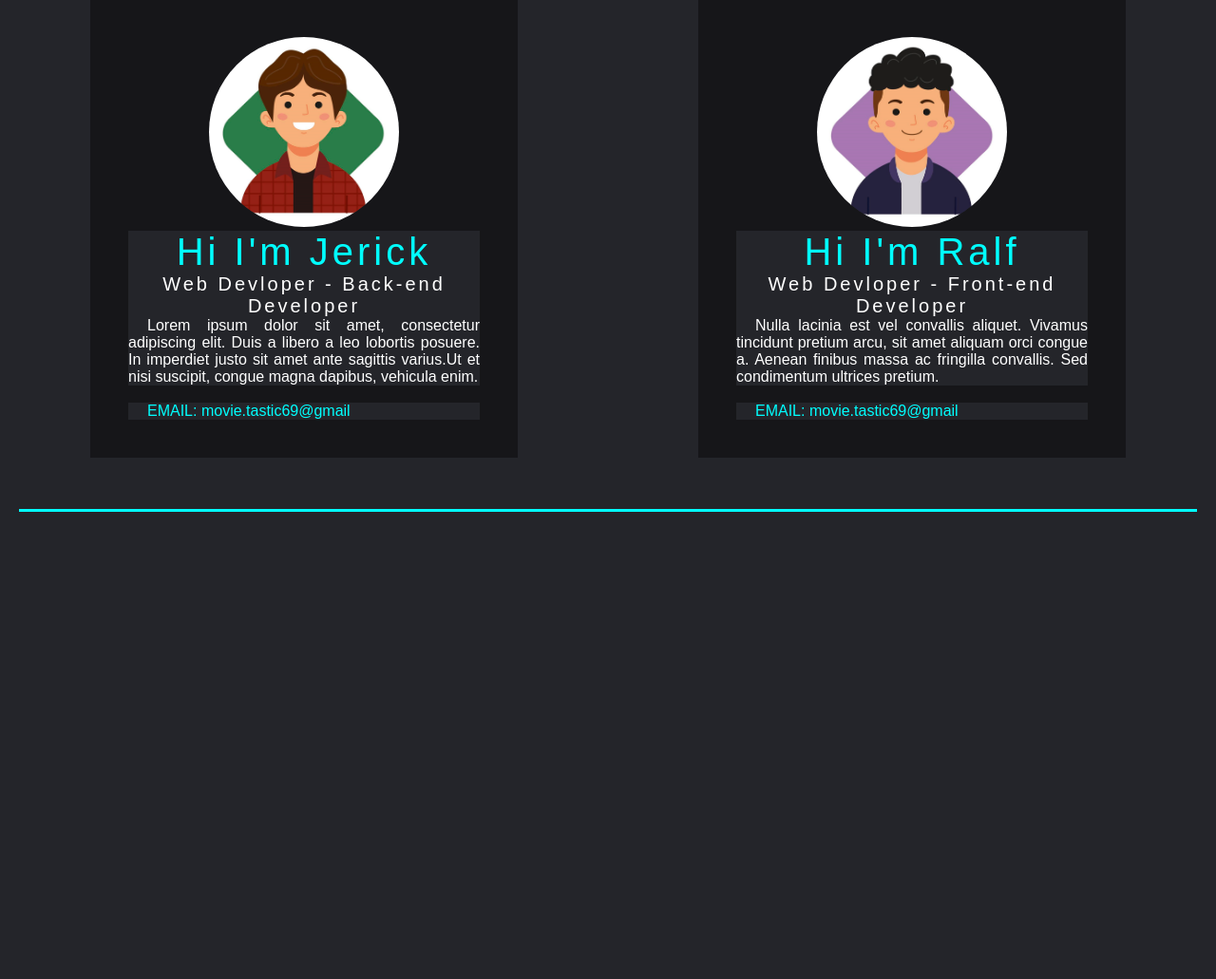
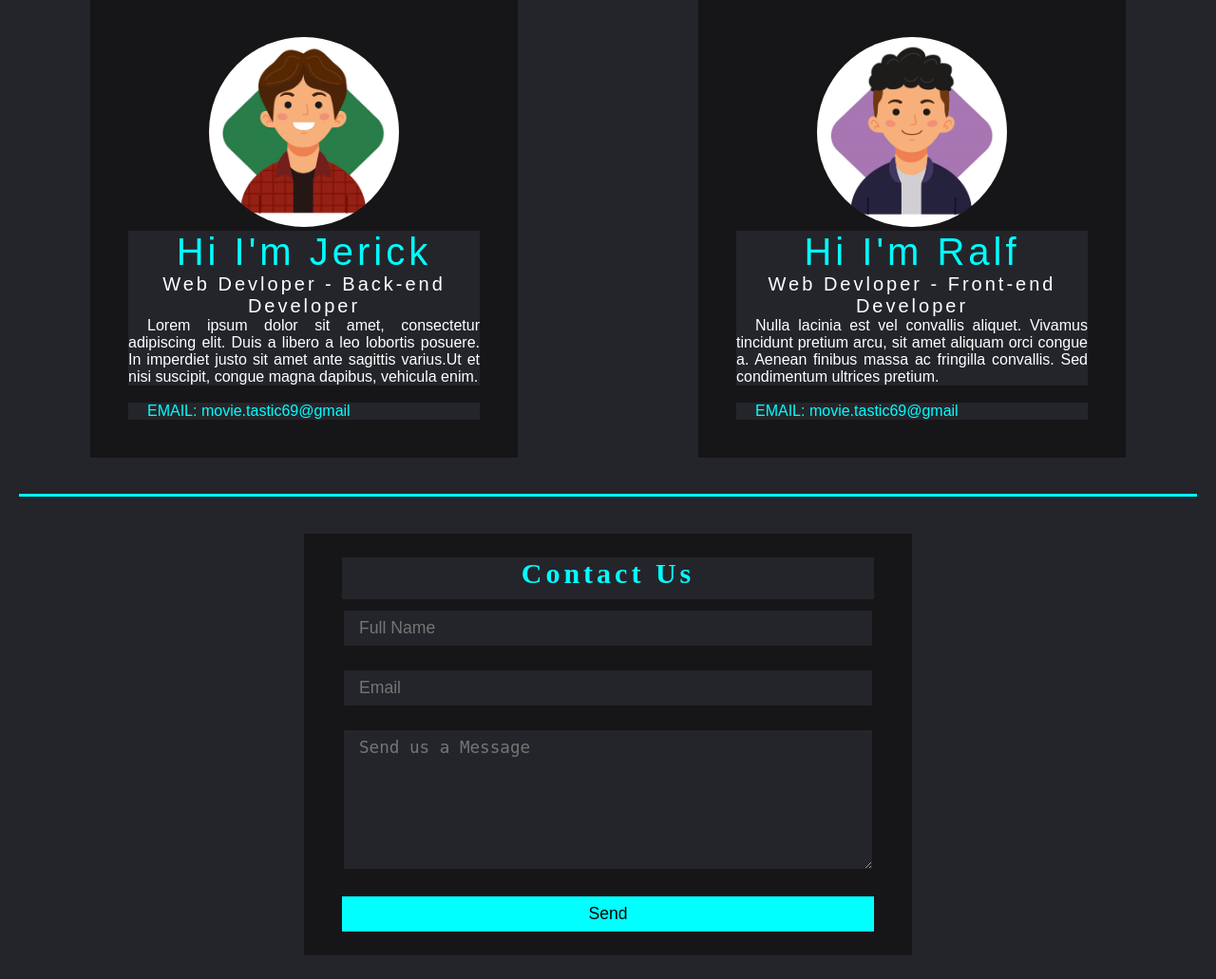
Before and after one commit to Skuukzkyy/MovieTicketing, a PHP site: page /contact.php in a window 1280 px wide. Shown: the part 151-1182 px from the top of the page at 95% size. Before the commit the page ends 690 px from the top, so only its background shows below. Run offline with PHP 8.4, Linux system fonts and the light colour scheme; some libraries are stand-ins or nearby versions.

Commit message:
added email on contact us page

```diff
--- a/contact.php
+++ b/contact.php
@@ -1,6 +1,58 @@
 <?php
+    //Import PHPMailer classes into the global namespace
+    //These must be at the top of your script, not inside a function
+    use PHPMailer\PHPMailer\PHPMailer;
+    use PHPMailer\PHPMailer\SMTP;
+    use PHPMailer\PHPMailer\Exception;
+    //Load Composer's autoloader
+    require 'vendor/autoload.php';
+
+
     session_start();
     session_destroy();
+
+    if(isset($_POST['send'])){
+        $full_name = $_POST['full_name'];
+        $email = $_POST['email'];
+        $message = $_POST['message'];
+
+
+        // SEND EMAIL WHEN SUCCESS
+        //Create an instance; passing `true` enables exceptions
+        $mail = new PHPMailer(true);
+        try {
+            //Server settings
+            $mail->SMTPDebug = 0;                      //Enable verbose debug output
+            $mail->isSMTP();                                            //Send using SMTP
+            $mail->Host       = 'smtp.gmail.com';                     //Set the SMTP server to send through
+            $mail->SMTPAuth   = true;                                   //Enable SMTP authentication
+            $mail->Username   = 'movie.tastic69@gmail.com';                     //SMTP username
+            $mail->Password   = 'mvtuhmbdywpiivjt';                               //SMTP password
+            $mail->SMTPSecure = 'tls';            //Enable implicit TLS encryption
+            $mail->Port       = 587;                                    //TCP port to connect to; use 587 if you have set `SMTPSecure = PHPMailer::ENCRYPTION_STARTTLS`
+
+            //Recipients
+            $mail->setFrom('movie.tastic69@gmail.com', 'Movie Tastic');
+            $mail->addAddress($email);               //Name is optional
+            $mail->addReplyTo('movie.tastic69@gmail.com');
+            // $mail->addCC('cc@example.com');
+            // $mail->addBCC('bcc@example.com');
+
+            //Content
+            $mail->isHTML(true);                                  //Set email format to HTML
+            $mail->Subject = 'Message';
+            $mail->Body    = 'THANK YOU FOR REACHING OUT TO US <strong>'.$full_name.'</strong>!<br>
+            We have received your message.';
+            // $mail->AltBody = 'This is the body in plain text for non-HTML mail clients';
+
+            $mail->send();
+            // echo '<script>alert(Email sent.)</script>';
+            echo '<script>alert("Email sent. 👌")</script>';
+            header("Location: contact.php");
+        } catch (Exception $e) {
+            echo "Message could not be sent. Mailer Error: {$mail->ErrorInfo}";
+        }
+    }
 ?>
 <!DOCTYPE html>
 <head>
@@ -23,19 +75,6 @@
         </nav>
     </header><hr>
 
-    <!-- <div class="container3">
-		<div class="contact-box">
-			<div class="box">
-				<h2>Contact Us</h2>
-				<input type="text" class="field" placeholder="Full Name">
-				<input type="text" class="field" placeholder="Email">
-				<input type="text" class="field" placeholder="Phone">
-				<textarea placeholder="Send us a Message" class="field"></textarea>
-				<button class="btn">Send</button>
-			</div>
-		</div>
-	</div> -->
-
 <div class="container1">
     <div class="box1">
         <img src="media/p1.png" alt="" class="box-img">
@@ -51,8 +90,19 @@
         <p>Nulla lacinia est vel convallis aliquet. Vivamus tincidunt pretium arcu, sit amet aliquam orci congue a. Aenean finibus massa ac fringilla convallis. Sed condimentum ultrices pretium. </p>
         <br><p style="color: #00ffff;">EMAIL: movie.tastic69@gmail</p>
     </div>
-</div><br><br><br><hr>
-<br>
+</div><hr>
+
+<div class="container3">
+		<div class="contact-box">
+			<form method="POST" action="" class="box">
+                    <h2>Contact Us</h2>
+                    <input type="text" name="full_name" class="field" placeholder="Full Name">
+                    <input type="text" name="email" class="field" placeholder="Email">
+                    <textarea placeholder="Send us a Message" name="message" class="field"></textarea>
+                    <input type="submit" name="send" value="Send" class="btn">
+			</form>
+		</div>
+	</div>
 
 </body>
 </html>
--- a/css/contact.css
+++ b/css/contact.css
@@ -54,6 +54,14 @@ hr{
 .container1{
   display: flex;
   justify-content: space-between;
+  margin-bottom: 3%;
+}
+
+.container3{
+  margin: auto;
+  margin-top: 3%;
+  margin-bottom: 2%;
+  width: 50%;
 }
 
 .box1{
```
